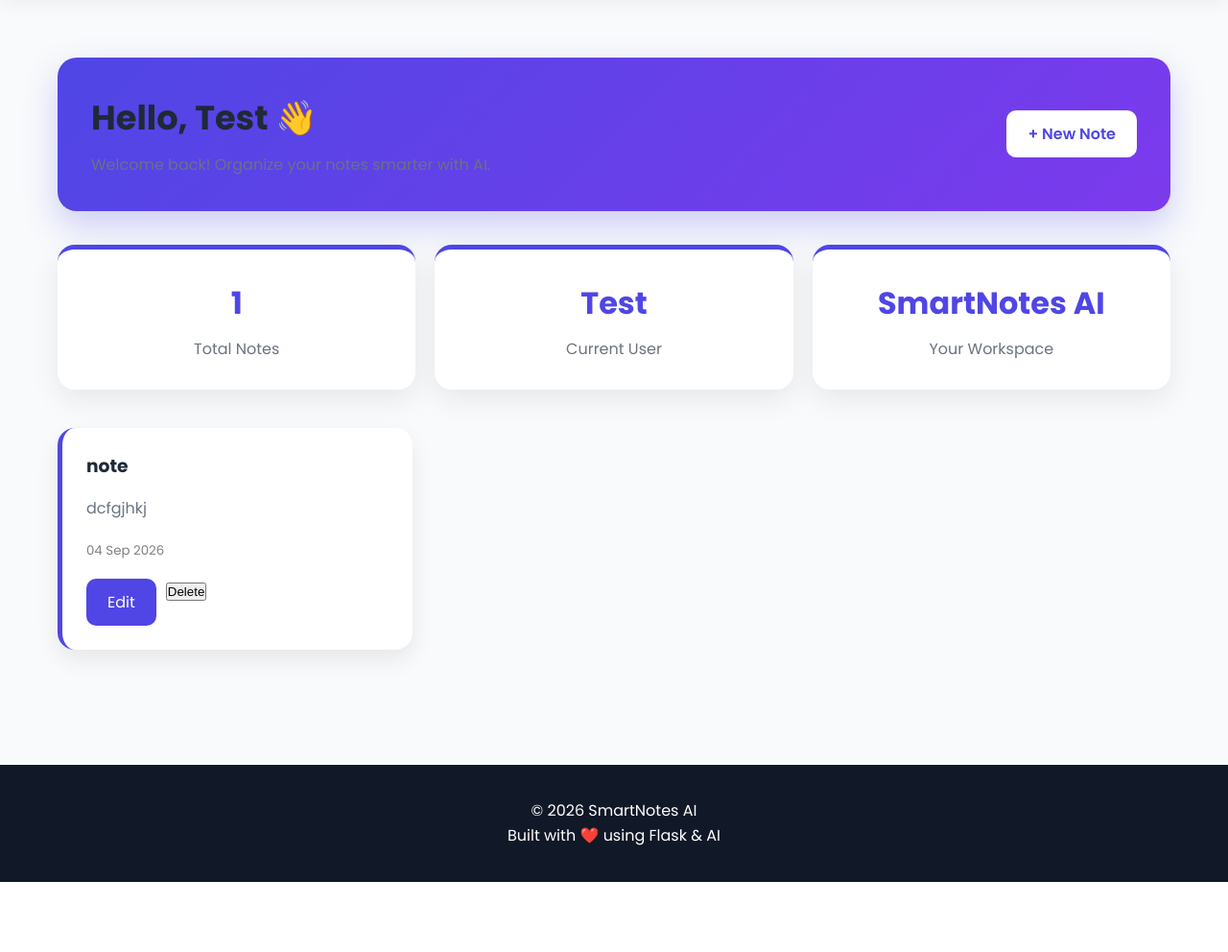
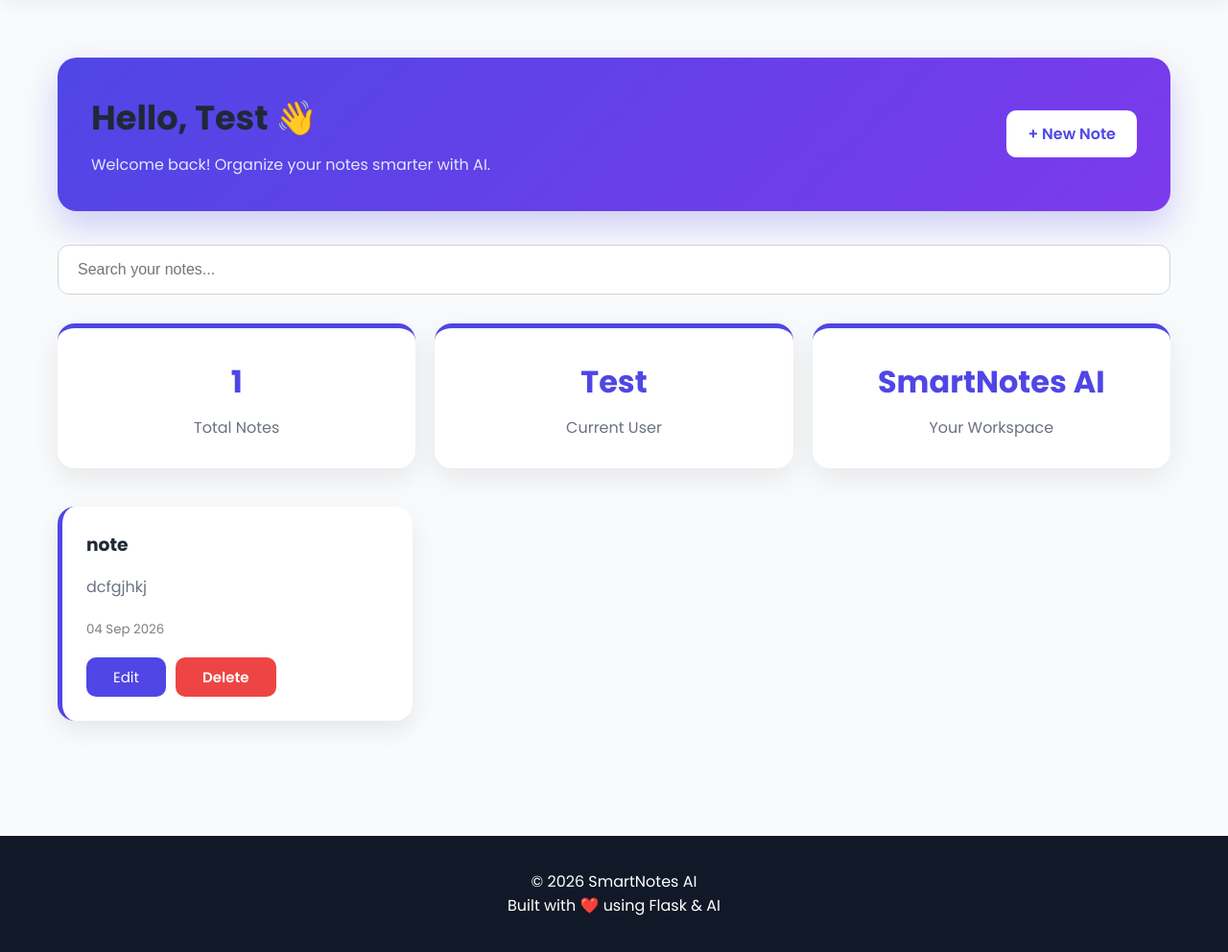
Before and after one commit to aminashujaat123-maker/SmartNotes-AI, a Flask app: page /dashboard in a window 1280 px wide. Shown: the part 92-1084 px from the top of the page at 96% size. Before the commit the page ends 1011 px from the top, so only its background shows below. Run offline with Flask 3, Linux system fonts and the light colour scheme; a user stored in the database is signed in.

Commit message:
Add notes CRUD, note details page, search functionality, and dashboard UI fixes

```diff
--- a/app/routes/main.py
+++ b/app/routes/main.py
@@ -1,6 +1,7 @@
-from flask import Blueprint, render_template
+from flask import Blueprint, render_template, request
 from flask_login import login_required, current_user
 from app.models.note import Note
+from app.extensions import db
 
 main = Blueprint("main", __name__)
 
@@ -14,14 +15,23 @@ def home():
 @login_required
 def dashboard():
 
-    notes = Note.query.filter_by(
-        user_id=current_user.id
-    ).order_by(
-        Note.created_at.desc()
-    ).all()
+    search_query = request.args.get("q", "").strip()
+
+    notes_query = Note.query.filter_by(user_id=current_user.id)
+
+    if search_query:
+        notes_query = notes_query.filter(
+            db.or_(
+                Note.title.ilike(f"%{search_query}%"),
+                Note.content.ilike(f"%{search_query}%")
+            )
+        )
+
+    notes = notes_query.order_by(Note.created_at.desc()).all()
 
     return render_template(
         "dashboard/dashboard.html",
         user=current_user,
-        notes=notes
+        notes=notes,
+        search_query=search_query
     )
--- a/static/css/dashboard.css
+++ b/static/css/dashboard.css
@@ -56,7 +56,7 @@
 }
 
 .dashboard-header p {
-  color: #6b7280;
+  color: #e0e7ff;
   margin-top: 8px;
 }
 
@@ -191,3 +191,129 @@
 
   box-shadow: 0 0 0 4px rgba(79, 70, 229, 0.15);
 }
+/* ==========================================
+   BUTTON - DANGER (Delete)
+========================================== */
+
+.btn-danger {
+  background: #ef4444;
+  color: white;
+  padding: 13px 28px;
+  border: none;
+  border-radius: 10px;
+  font-weight: 600;
+  font-size: 15px;
+  cursor: pointer;
+  transition: 0.3s;
+  font-family: "Poppins", sans-serif;
+}
+
+.btn-danger:hover {
+  background: #dc2626;
+  transform: translateY(-2px);
+}
+
+/* ==========================================
+   NOTE ACTIONS - SIZE CONSISTENCY
+========================================== */
+
+.note-actions .btn-primary,
+.note-actions .btn-secondary,
+.note-actions .btn-danger {
+  display: inline-block;
+  padding: 13px 28px;
+  font-size: 15px;
+  line-height: 1;
+  text-align: center;
+}
+
+/* ==========================================
+   NOTE DETAILS PAGE
+========================================== */
+
+.create-note-section {
+  max-width: 800px;
+  margin: 50px auto;
+  padding: 20px;
+}
+
+.create-note-container {
+  background: white;
+  padding: 45px;
+  border-radius: 20px;
+  box-shadow: 0 15px 35px rgba(0, 0, 0, 0.08);
+}
+
+.create-note-container h1 {
+  margin-bottom: 25px;
+  color: #1f2937;
+}
+
+.note-details-header {
+  margin-bottom: 25px;
+  padding-bottom: 20px;
+  border-bottom: 1px solid #e5e7eb;
+}
+
+.note-details-header h1 {
+  margin-bottom: 8px;
+}
+
+.note-details-header small {
+  color: #6b7280;
+}
+
+.note-details-content {
+  margin-bottom: 35px;
+}
+
+.note-details-content p {
+  color: #374151;
+  line-height: 1.8;
+  font-size: 16px;
+  white-space: pre-wrap;
+}
+
+.note-details-container .note-actions,
+.create-note-container .note-actions {
+  display: flex;
+  gap: 12px;
+  margin: 0;
+}
+
+/* ==========================================
+   CREATE / EDIT NOTE FORM
+========================================== */
+
+.create-note-container .form-group {
+  margin-bottom: 22px;
+}
+
+.create-note-container label {
+  display: block;
+  margin-bottom: 8px;
+  font-weight: 600;
+  color: #1f2937;
+}
+
+.create-note-container input,
+.create-note-container textarea {
+  width: 100%;
+  padding: 15px;
+  border: 1px solid #d1d5db;
+  border-radius: 10px;
+  outline: none;
+  font-family: "Poppins", sans-serif;
+  font-size: 15px;
+  transition: 0.3s;
+}
+
+.create-note-container input:focus,
+.create-note-container textarea:focus {
+  border-color: #4f46e5;
+  box-shadow: 0 0 0 4px rgba(79, 70, 229, 0.12);
+}
+
+.create-note-container textarea {
+  resize: vertical;
+}
--- a/templates/dashboard/dashboard.html
+++ b/templates/dashboard/dashboard.html
@@ -14,6 +14,16 @@
         + New Note
       </a>
     </div>
+  </div>
+  <div class="dashboard-search">
+    <form method="GET" action="{{ url_for('main.dashboard') }}">
+      <input
+        type="text"
+        name="q"
+        value="{{ search_query }}"
+        placeholder="Search your notes..."
+      />
+    </form>
   </div>
 
   <div class="stats-container">
@@ -37,7 +47,11 @@
     {% if notes %} {% for note in notes %}
 
     <div class="note-card">
-      <h3>{{ note.title }}</h3>
+      <h3>
+        <a href="{{ url_for('notes.note_details', note_id=note.id) }}"
+          >{{ note.title }}</a
+        >
+      </h3>
 
       <p>
         {{ note.content[:150] }}{% if note.content|length > 150 %}...{% endif %}
@@ -71,9 +85,13 @@
     {% endfor %} {% else %}
 
     <div class="empty-state">
+      {% if search_query %}
+      <h2>No notes found</h2>
+      <p>No notes match "{{ search_query }}". Try a different search.</p>
+      {% else %}
       <h2>No Notes Yet</h2>
-
       <p>Create your first note to start your productivity journey.</p>
+      {% endif %}
     </div>
 
     {% endif %}
```
Also changed, not shown: app/routes/notes.py (+14 -0 lines), templates/dashboard/edit_note.html (+8 -8 lines), templates/dashboard/note_details.html (+46 -0 lines), instance/smartnotes.db.
